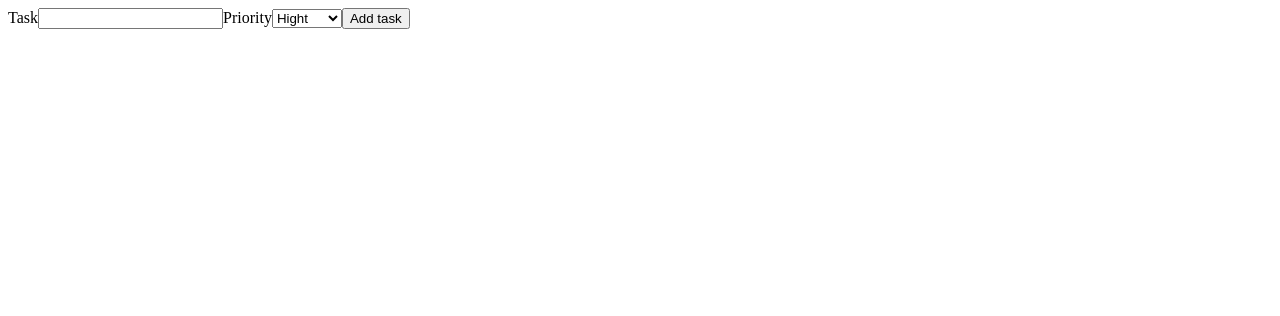
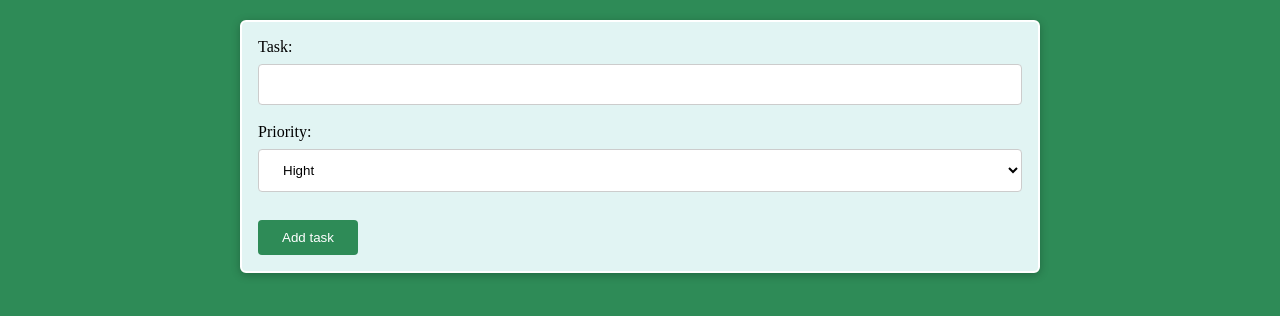
Before and after one commit to edyta555/task-list, a React (Create React App) app: page / in a window 1280 px wide. Shown: the top 316 px of the page. Built offline with nearby package versions, Linux system fonts and the light colour scheme.

Commit message:
Add: styles for form, component Card.

```diff
--- a/package.json
+++ b/package.json
@@ -9,6 +9,7 @@
     "react": "^18.2.0",
     "react-dom": "^18.2.0",
     "react-scripts": "5.0.1",
+    "sass": "^1.53.0",
     "web-vitals": "^2.1.4"
   },
   "scripts": {
--- a/src/components/Tasks/AddTask.js
+++ b/src/components/Tasks/AddTask.js
@@ -1,16 +1,32 @@
+import Card from "../UI/Card";
+
+import styles from "./add-task.module.scss";
+
 const AddTask = () => {
+  const addTaskHandler = (event) => {
+    event.preventDefault();
+  };
+
   return (
-    <form>
-      <label htmlFor="task">Task</label>
-      <input id="task" type="text" />
-      <label htmlFor="task">Priority</label>
+    <Card inputCardStyles={styles["input-card"]}>
+      <form onSubmit={addTaskHandler} className={styles.form}>
+        <div>
+          <label htmlFor="task">Task:</label>
+          <input id="task" type="text"/>
+        </div>
+        <div>
+          <label htmlFor="task">Priority:</label>
           <select name="priority" id="priority">
             <option value="hight">Hight</option>
             <option value="medium">Medium</option>
             <option value="low">Low</option>
           </select>
-      <button type="submit">Add task</button>
+        </div>
+        <button type="submit" className={styles["add-task-button"]}>
+          Add task
+        </button>
       </form>
+    </Card>
   );
 };
 
--- /dev/null
+++ b/src/components/Tasks/add-task.module.scss
@@ -0,0 +1,35 @@
+.input-card {
+  background-color: #e1f4f3;
+}
+.form {
+  display: flex;
+  flex-direction: column;
+  gap: 10px;
+
+  label {
+    margin-right: 5px;
+  }
+
+  input, select {
+    width: 100%;
+    padding: 12px 20px;
+    margin: 8px 0;
+    display: inline-block;
+    border: 1px solid #ccc;
+    border-radius: 4px;
+    box-sizing: border-box;
+    background-color: white;
+  }
+
+  .add-task-button {
+    background-color: #2e8b57;
+    color: white;
+    display: block;
+    padding: 10px 20px;
+    cursor: pointer;
+    border-radius: 4px;
+    border-style: none;
+    margin-top: 10px;
+    max-width: 100px;
+  }
+}
--- /dev/null
+++ b/src/components/UI/Card.js
@@ -0,0 +1,7 @@
+import styles from "./Card.module.scss";
+
+const Card = ({children, inputCardStyles}) => {
+  return <div className={`${styles.card} ${inputCardStyles}`}>{children}</div>;
+};
+
+export default Card;
--- /dev/null
+++ b/src/components/UI/Card.module.scss
@@ -0,0 +1,7 @@
+.card {
+  background: white;
+  border: 2px solid white;
+  border-radius: 6px;
+  padding: 1rem;
+  box-shadow: 0 2px 8px rgba(0, 0, 0, 0.25);
+}
--- /dev/null
+++ b/src/index.css
@@ -0,0 +1,6 @@
+body {
+    background-color: #2E8B57;
+    max-width: 800px;
+    width: 100%;
+    margin: 20px auto;
+}
--- a/src/index.js
+++ b/src/index.js
@@ -1,5 +1,6 @@
 import React from 'react';
 import ReactDOM from 'react-dom/client';
+import './index.css';
 import App from './components/App';
 import reportWebVitals from './reportWebVitals';
 
```
Also changed, not shown: 1 other file (tests, documents, lock files or other folders). Lines whose indentation alone changed are shown as unchanged.
